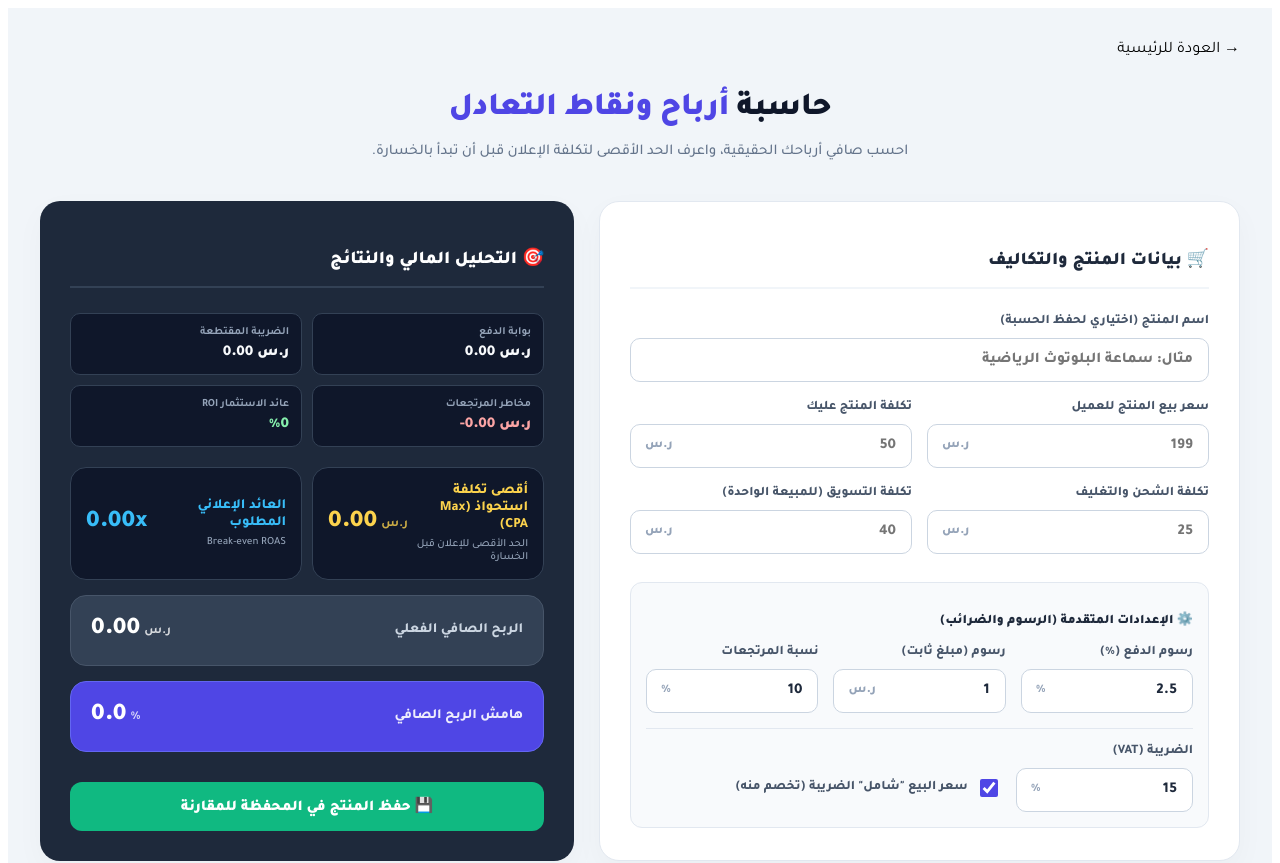
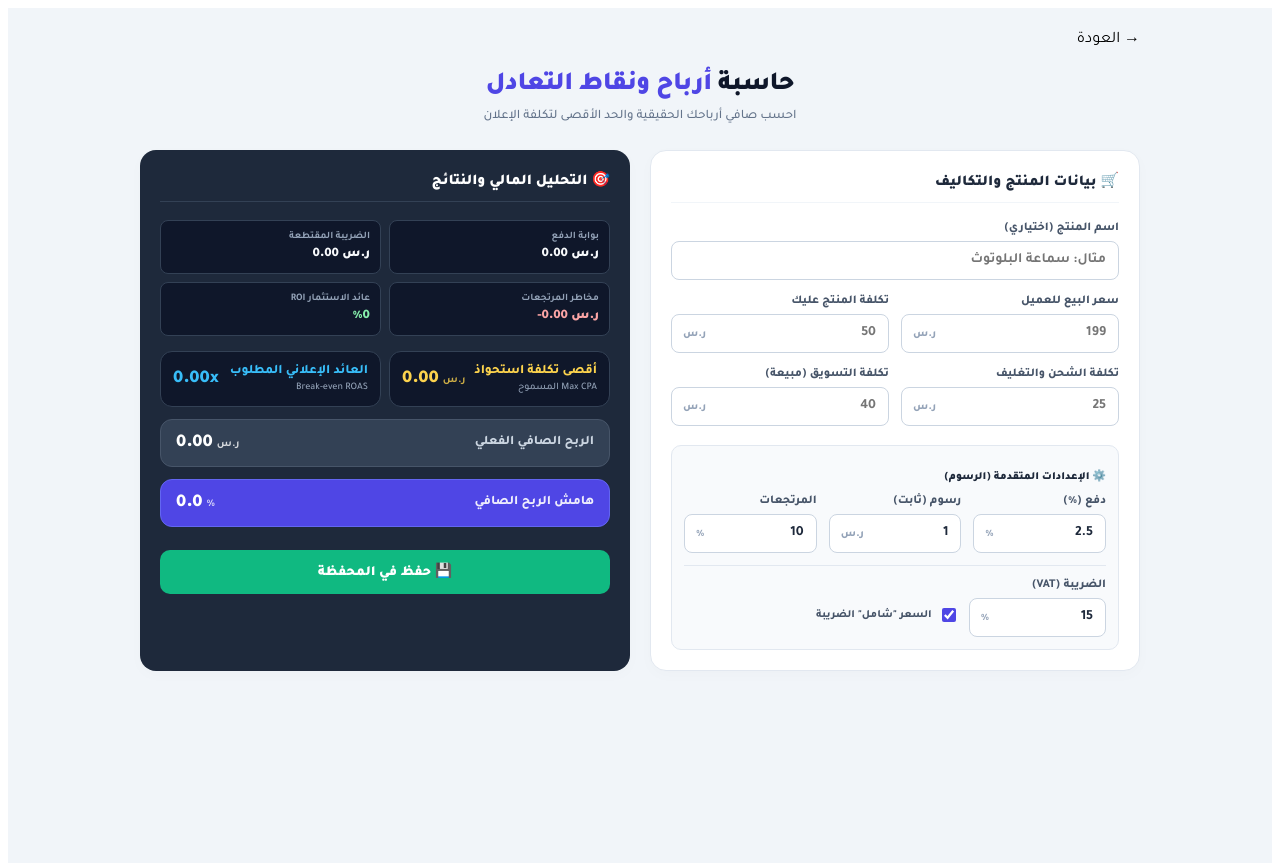
Before and after one commit to engaziasa-lang/engazia-app, a Next.js app: page /hub/profit in a window 1280 px wide. Shown: the top 863 px of the page. Built offline with nearby package versions, Linux system fonts and the light colour scheme.

Commit message:
Update page.tsx

```diff
--- a/app/hub/profit/page.tsx
+++ b/app/hub/profit/page.tsx
@@ -81,13 +81,13 @@ export default function ProfitCalculator() {
     // 1. حساب رسوم الدفع (النسبة + الرسوم الثابتة)
     const paymentFees = (sPrice * (paymentFeePercent / 100)) + paymentFeeFixed;
 
-    // 2. حساب الضريبة (تعتمد على هل السعر شامل أم غير شامل)
+    // 2. حساب الضريبة
     const taxValue = taxPercent / 100;
     const taxAmount = isTaxInclusive
-      ? sPrice - (sPrice / (1 + taxValue)) // استخراج الضريبة من السعر الشامل
-      : sPrice * taxValue; // حساب الضريبة كإضافة على السعر
+      ? sPrice - (sPrice / (1 + taxValue))
+      : sPrice * taxValue;
 
-    // 3. حساب تكلفة المرتجعات التقديرية (من تكلفة المنتج والشحن فقط)
+    // 3. حساب تكلفة المرتجعات التقديرية
     const returnsCost = (pCost + sCost) * (returnRate / 100);
 
     // 4. إجمالي التكاليف الأساسية (بدون إعلانات)
@@ -150,7 +150,6 @@ export default function ProfitCalculator() {
     const updatedList = [newProduct, ...savedProducts];
     setSavedProducts(updatedList);
     localStorage.setItem('engazia_profit_products_v2', JSON.stringify(updatedList));
-
     setProductName('');
   };
 
@@ -209,101 +208,105 @@ export default function ProfitCalculator() {
       <style jsx>{`
         @import url('https://fonts.googleapis.com/css2?family=Tajawal:wght@400;500;700;800;900&display=swap');
 
-        .tool-container { background-color: #f1f5f9; min-height: 100vh; font-family: 'Tajawal', sans-serif; direction: rtl; padding: 30px 20px 70px; }
+        .tool-container { background-color: #f1f5f9; min-height: 100vh; font-family: 'Tajawal', sans-serif; direction: rtl; padding: 20px 15px 40px; }
 
-        .header { max-width: 1200px; margin: 0 auto 30px; display: flex; justify-content: space-between; align-items: center; }
-        .back-btn { background: #ffffff; color: #475569; padding: 10px 20px; border-radius: 10px; font-weight: 800; font-size: 14px; border: 1px solid #cbd5e1; transition: all 0.2s; display: flex; align-items: center; gap: 8px; }
+        .header { max-width: 1000px; margin: 0 auto 20px; display: flex; justify-content: space-between; align-items: center; }
+        .back-btn { background: #ffffff; color: #475569; padding: 8px 16px; border-radius: 8px; font-weight: 800; font-size: 13px; border: 1px solid #cbd5e1; transition: all 0.2s; display: flex; align-items: center; gap: 6px; }
         .back-btn:hover { background: #e2e8f0; color: #0f172a; }
 
-        .tool-title { text-align: center; margin-bottom: 40px; }
-        .tool-title h1 { font-size: 32px; font-weight: 900; color: #0f172a; margin-bottom: 10px; letter-spacing: -0.5px; }
+        .tool-title { text-align: center; margin-bottom: 25px; }
+        .tool-title h1 { font-size: 26px; font-weight: 900; color: #0f172a; margin-bottom: 8px; letter-spacing: -0.5px; }
         .tool-title span { color: #4f46e5; }
-        .tool-title p { color: #64748b; font-size: 15px; font-weight: 500; }
+        .tool-title p { color: #64748b; font-size: 13px; font-weight: 500; margin: 0; }
 
-        .main-grid { display: grid; grid-template-columns: 1.2fr 1fr; gap: 25px; max-width: 1200px; margin: 0 auto 40px; }
+        .main-grid { display: grid; grid-template-columns: 1fr 1fr; gap: 20px; max-width: 1000px; margin: 0 auto 30px; }
 
-        .panel { background: #ffffff; border-radius: 20px; padding: 30px; border: 1px solid #e2e8f0; box-shadow: 0 10px 30px rgba(0,0,0,0.03); }
-        .panel h2 { font-size: 18px; font-weight: 900; color: #1e293b; margin-bottom: 25px; display: flex; align-items: center; gap: 10px; border-bottom: 2px solid #f1f5f9; padding-bottom: 15px; }
+        .panel { background: #ffffff; border-radius: 16px; padding: 20px; border: 1px solid #e2e8f0; box-shadow: 0 4px 15px rgba(0,0,0,0.02); }
+        .panel h2 { font-size: 15px; font-weight: 900; color: #1e293b; margin-bottom: 18px; margin-top: 0; display: flex; align-items: center; gap: 8px; border-bottom: 1px solid #f1f5f9; padding-bottom: 10px; }
 
-        .input-group { margin-bottom: 18px; }
-        .input-group label { display: flex; justify-content: space-between; font-size: 13px; font-weight: 800; color: #475569; margin-bottom: 8px; }
+        .input-group { margin-bottom: 14px; }
+        .input-group label { display: flex; justify-content: space-between; font-size: 12px; font-weight: 800; color: #475569; margin-bottom: 6px; }
         .input-wrapper { position: relative; }
-        .input-wrapper input { width: 100%; padding: 12px 15px 12px 45px; border-radius: 10px; border: 1px solid #cbd5e1; font-size: 15px; font-family: 'Tajawal', sans-serif; transition: border-color 0.2s; background: #fff; font-weight: 800; color: #1e293b; outline: none; box-sizing: border-box; }
-        .input-wrapper input:focus { border-color: #4f46e5; box-shadow: 0 0 0 3px rgba(79, 70, 229, 0.15); }
-        .input-wrapper .currency { position: absolute; left: 15px; top: 50%; transform: translateY(-50%); color: #94a3b8; font-weight: 800; font-size: 13px; direction: ltr; }
+        .input-wrapper input { width: 100%; padding: 10px 12px 10px 35px; border-radius: 8px; border: 1px solid #cbd5e1; font-size: 14px; font-family: 'Tajawal', sans-serif; transition: border-color 0.2s; background: #fff; font-weight: 700; color: #1e293b; outline: none; box-sizing: border-box; }
+        .input-wrapper input:focus { border-color: #4f46e5; box-shadow: 0 0 0 3px rgba(79, 70, 229, 0.1); }
+        .input-wrapper .currency { position: absolute; left: 12px; top: 50%; transform: translateY(-50%); color: #94a3b8; font-weight: 800; font-size: 11px; direction: ltr; }
 
-        .grid-2-cols { display: grid; grid-template-columns: 1fr 1fr; gap: 15px; }
-        .grid-3-cols { display: grid; grid-template-columns: 1fr 1fr 1fr; gap: 15px; }
+        .grid-2-cols { display: grid; grid-template-columns: 1fr 1fr; gap: 12px; }
+        .grid-3-cols { display: grid; grid-template-columns: repeat(auto-fit, minmax(80px, 1fr)); gap: 12px; }
 
         /* Results Panel Styling */
         .results-panel { background: #1e293b; border: none; color: #ffffff; position: relative; overflow: hidden; }
         .results-panel h2 { color: #ffffff; border-color: #334155; }
 
-        .result-box { background: #334155; padding: 20px; border-radius: 16px; margin-bottom: 15px; display: flex; justify-content: space-between; align-items: center; border: 1px solid #475569; transition: 0.3s; }
+        .result-box { background: #334155; padding: 12px 15px; border-radius: 12px; margin-bottom: 12px; display: flex; justify-content: space-between; align-items: center; border: 1px solid #475569; transition: 0.3s; }
         .result-box.highlight { background: #4f46e5; border-color: #6366f1; }
         .result-box.warning { background: #7f1d1d; border-color: #991b1b; }
         .result-box.success { background: #14532d; border-color: #166534; }
 
-        .result-label { font-size: 14px; font-weight: 800; color: #cbd5e1; display: flex; flex-direction: column; }
-        .result-label small { font-size: 11px; color: #94a3b8; font-weight: 500; margin-top: 4px; }
+        .result-label { font-size: 13px; font-weight: 800; color: #cbd5e1; display: flex; flex-direction: column; }
+        .result-label small { font-size: 10px; color: #94a3b8; font-weight: 500; margin-top: 2px; }
         .highlight .result-label, .warning .result-label, .success .result-label { color: #ffffff; opacity: 0.9; }
         .highlight .result-label small { color: #e0e7ff; }
 
-        .result-value { font-size: 24px; font-weight: 900; color: #ffffff; display: flex; align-items: baseline; gap: 4px; direction: ltr; }
-        .result-value span { font-size: 13px; font-weight: 700; opacity: 0.8; }
+        .result-value { font-size: 18px; font-weight: 900; color: #ffffff; display: flex; align-items: baseline; gap: 4px; direction: ltr; }
+        .result-value span { font-size: 11px; font-weight: 700; opacity: 0.8; }
 
-        .details-grid { display: grid; grid-template-columns: 1fr 1fr; gap: 10px; margin-bottom: 20px; }
-        .detail-item { background: #0f172a; padding: 12px; border-radius: 10px; border: 1px solid #334155; display: flex; flex-direction: column; gap: 5px; }
-        .detail-label { font-size: 11px; color: #94a3b8; font-weight: 700; }
-        .detail-val { font-size: 15px; font-weight: 900; color: #f8fafc; direction: ltr; text-align: right; }
+        .details-grid { display: grid; grid-template-columns: 1fr 1fr; gap: 8px; margin-bottom: 15px; }
+        .detail-item { background: #0f172a; padding: 10px; border-radius: 8px; border: 1px solid #334155; display: flex; flex-direction: column; gap: 4px; }
+        .detail-label { font-size: 10px; color: #94a3b8; font-weight: 700; }
+        .detail-val { font-size: 13px; font-weight: 900; color: #f8fafc; direction: ltr; text-align: right; }
 
-        .btn-save { background: #10b981; color: #fff; border: none; padding: 14px; width: 100%; border-radius: 12px; font-size: 15px; font-weight: 900; cursor: pointer; transition: 0.2s; margin-top: 10px; font-family: 'Tajawal', sans-serif; }
-        .btn-save:hover { background: #059669; transform: translateY(-2px); box-shadow: 0 10px 20px rgba(16, 185, 129, 0.2); }
+        .btn-save { background: #10b981; color: #fff; border: none; padding: 12px; width: 100%; border-radius: 10px; font-size: 14px; font-weight: 900; cursor: pointer; transition: 0.2s; margin-top: 8px; font-family: 'Tajawal', sans-serif; }
+        .btn-save:hover { background: #059669; transform: translateY(-2px); box-shadow: 0 4px 10px rgba(16, 185, 129, 0.2); }
 
         /* Saved Products Grid */
-        .saved-section-title { font-size: 20px; font-weight: 900; color: #1e293b; margin-bottom: 20px; max-width: 1200px; margin: 0 auto; display: flex; align-items: center; justify-content: space-between; }
-        .btn-export { background: #fff; border: 1px solid #cbd5e1; padding: 8px 16px; border-radius: 8px; font-size: 13px; font-weight: 800; color: #475569; cursor: pointer; transition: 0.2s; }
+        .saved-section-title { font-size: 16px; font-weight: 900; color: #1e293b; margin-bottom: 15px; max-width: 1000px; margin: 0 auto; display: flex; align-items: center; justify-content: space-between; }
+        .btn-export { background: #fff; border: 1px solid #cbd5e1; padding: 6px 12px; border-radius: 6px; font-size: 11px; font-weight: 800; color: #475569; cursor: pointer; transition: 0.2s; }
         .btn-export:hover { background: #f8fafc; border-color: #94a3b8; color: #0f172a; }
 
-        .saved-grid { display: grid; grid-template-columns: repeat(auto-fill, minmax(300px, 1fr)); gap: 20px; max-width: 1200px; margin: 0 auto; }
+        .saved-grid { display: grid; grid-template-columns: repeat(auto-fill, minmax(250px, 1fr)); gap: 15px; max-width: 1000px; margin: 0 auto; }
 
-        .product-card { background: #fff; border: 1px solid #e2e8f0; border-radius: 16px; padding: 20px; position: relative; transition: 0.2s; box-shadow: 0 4px 15px rgba(0,0,0,0.02); }
-        .product-card:hover { border-color: #cbd5e1; transform: translateY(-3px); box-shadow: 0 10px 25px rgba(0,0,0,0.05); }
-        .product-card.status-good { border-top: 4px solid #10b981; }
-        .product-card.status-warn { border-top: 4px solid #f59e0b; }
-        .product-card.status-bad { border-top: 4px solid #ef4444; }
+        .product-card { background: #fff; border: 1px solid #e2e8f0; border-radius: 12px; padding: 15px; position: relative; transition: 0.2s; box-shadow: 0 2px 10px rgba(0,0,0,0.02); }
+        .product-card:hover { border-color: #cbd5e1; transform: translateY(-2px); box-shadow: 0 6px 15px rgba(0,0,0,0.04); }
+        .product-card.status-good { border-top: 3px solid #10b981; }
+        .product-card.status-warn { border-top: 3px solid #f59e0b; }
+        .product-card.status-bad { border-top: 3px solid #ef4444; }
 
-        .pc-header { display: flex; justify-content: space-between; align-items: flex-start; margin-bottom: 15px; }
-        .pc-title { font-size: 16px; font-weight: 900; color: #0f172a; margin: 0; }
-        .pc-price { font-size: 13px; color: #64748b; font-weight: 700; }
+        .pc-header { display: flex; justify-content: space-between; align-items: flex-start; margin-bottom: 12px; }
+        .pc-title { font-size: 14px; font-weight: 900; color: #0f172a; margin: 0; }
+        .pc-price { font-size: 11px; color: #64748b; font-weight: 700; margin-top: 2px; display: block; }
 
-        .pc-actions { display: flex; gap: 8px; }
-        .pc-btn { width: 32px; height: 32px; border-radius: 8px; cursor: pointer; display: flex; align-items: center; justify-content: center; transition: 0.2s; border: none; font-size: 14px; }
+        .pc-actions { display: flex; gap: 6px; }
+        .pc-btn { width: 26px; height: 26px; border-radius: 6px; cursor: pointer; display: flex; align-items: center; justify-content: center; transition: 0.2s; border: none; font-size: 12px; }
         .pc-btn-edit { background: #e0e7ff; color: #4f46e5; }
         .pc-btn-edit:hover { background: #c7d2fe; }
         .pc-btn-delete { background: #fee2e2; color: #ef4444; }
         .pc-btn-delete:hover { background: #ef4444; color: #fff; }
 
-        .pc-stats { display: flex; flex-direction: column; gap: 10px; background: #f8fafc; padding: 15px; border-radius: 12px; }
-        .pc-stat-row { display: flex; justify-content: space-between; align-items: center; font-size: 13px; font-weight: 800; }
+        .pc-stats { display: flex; flex-direction: column; gap: 8px; background: #f8fafc; padding: 12px; border-radius: 8px; }
+        .pc-stat-row { display: flex; justify-content: space-between; align-items: center; font-size: 11px; font-weight: 800; }
 
-        .badge { padding: 4px 8px; border-radius: 6px; font-size: 11px; font-weight: 900; }
+        .badge { padding: 3px 6px; border-radius: 4px; font-size: 10px; font-weight: 900; }
         .bg-green { background: #dcfce7; color: #166534; }
         .bg-yellow { background: #fef3c7; color: #92400e; }
         .bg-red { background: #fee2e2; color: #991b1b; }
 
-        @media(max-width: 900px) { .main-grid { grid-template-columns: 1fr; } }
+        /* الشاشات المتوسطة والصغيرة */
+        @media(max-width: 800px) {
+          .main-grid { grid-template-columns: 1fr; gap: 15px; }
+          .tool-container { padding: 15px 10px 30px; }
+        }
       `}</style>
 
       <div className="header">
         <Link href="/hub" className="back-btn">
-          <span>→</span> العودة للرئيسية
+          <span>→</span> العودة
         </Link>
       </div>
 
       <div className="tool-title">
         <h1>حاسبة <span>أرباح ونقاط التعادل</span></h1>
-        <p>احسب صافي أرباحك الحقيقية، واعرف الحد الأقصى لتكلفة الإعلان قبل أن تبدأ بالخسارة.</p>
+        <p>احسب صافي أرباحك الحقيقية والحد الأقصى لتكلفة الإعلان</p>
       </div>
 
       <div className="main-grid">
@@ -312,15 +315,15 @@ export default function ProfitCalculator() {
           <h2>🛒 بيانات المنتج والتكاليف</h2>
 
           <div className="input-group">
-            <label>اسم المنتج (اختياري لحفظ الحسبة)</label>
+            <label>اسم المنتج (اختياري)</label>
             <div className="input-wrapper">
-              <input type="text" value={productName} onChange={(e) => setProductName(e.target.value)} placeholder="مثال: سماعة البلوتوث الرياضية" />
+              <input type="text" value={productName} onChange={(e) => setProductName(e.target.value)} placeholder="مثال: سماعة البلوتوث" />
             </div>
           </div>
 
           <div className="grid-2-cols">
             <div className="input-group">
-              <label>سعر بيع المنتج للعميل</label>
+              <label>سعر البيع للعميل</label>
               <div className="input-wrapper">
                 <input type="number" min="0" value={sellingPrice} onChange={(e) => setSellingPrice(Number(e.target.value))} placeholder="199" />
                 <span className="currency">ر.س</span>
@@ -344,7 +347,7 @@ export default function ProfitCalculator() {
               </div>
             </div>
             <div className="input-group">
-              <label>تكلفة التسويق (للمبيعة الواحدة)</label>
+              <label>تكلفة التسويق (مبيعة)</label>
               <div className="input-wrapper">
                 <input type="number" min="0" value={adSpend} onChange={(e) => setAdSpend(Number(e.target.value))} placeholder="40" />
                 <span className="currency">ر.س</span>
@@ -352,26 +355,26 @@ export default function ProfitCalculator() {
             </div>
           </div>
 
-          <div style={{ background: '#f8fafc', padding: '15px', borderRadius: '12px', border: '1px solid #e2e8f0', marginTop: '10px' }}>
-            <h3 style={{ fontSize: '13px', color: '#1e293b', marginBottom: '15px', fontWeight: 900 }}>⚙️ الإعدادات المتقدمة (الرسوم والضرائب)</h3>
+          <div style={{ background: '#f8fafc', padding: '12px', borderRadius: '10px', border: '1px solid #e2e8f0', marginTop: '5px' }}>
+            <h3 style={{ fontSize: '11px', color: '#1e293b', marginBottom: '10px', fontWeight: 900 }}>⚙️ الإعدادات المتقدمة (الرسوم)</h3>
 
             <div className="grid-3-cols">
               <div className="input-group" style={{ marginBottom: 0 }}>
-                <label>رسوم الدفع (%)</label>
+                <label>دفع (%)</label>
                 <div className="input-wrapper">
                   <input type="number" step="0.1" value={paymentFeePercent} onChange={(e) => setPaymentFeePercent(Number(e.target.value))} />
                   <span className="currency">%</span>
                 </div>
               </div>
               <div className="input-group" style={{ marginBottom: 0 }}>
-                <label>رسوم (مبلغ ثابت)</label>
+                <label>رسوم (ثابت)</label>
                 <div className="input-wrapper">
                   <input type="number" step="0.1" value={paymentFeeFixed} onChange={(e) => setPaymentFeeFixed(Number(e.target.value))} />
                   <span className="currency">ر.س</span>
                 </div>
               </div>
               <div className="input-group" style={{ marginBottom: 0 }}>
-                <label>نسبة المرتجعات</label>
+                <label>المرتجعات</label>
                 <div className="input-wrapper">
                   <input type="number" value={returnRate} onChange={(e) => setReturnRate(Number(e.target.value))} />
                   <span className="currency">%</span>
@@ -379,7 +382,7 @@ export default function ProfitCalculator() {
               </div>
             </div>
 
-            <div style={{ marginTop: '15px', paddingTop: '15px', borderTop: '1px solid #e2e8f0', display: 'flex', gap: '15px', alignItems: 'center' }}>
+            <div style={{ marginTop: '12px', paddingTop: '12px', borderTop: '1px solid #e2e8f0', display: 'flex', gap: '10px', alignItems: 'center' }}>
               <div className="input-group" style={{ marginBottom: 0, flex: 1 }}>
                 <label>الضريبة (VAT)</label>
                 <div className="input-wrapper">
@@ -387,9 +390,9 @@ export default function ProfitCalculator() {
                   <span className="currency">%</span>
                 </div>
               </div>
-              <label style={{ display: 'flex', alignItems: 'center', gap: '8px', cursor: 'pointer', fontSize: '13px', fontWeight: 800, color: '#475569', flex: 2, marginTop: '20px' }}>
-                <input type="checkbox" checked={isTaxInclusive} onChange={(e) => setIsTaxInclusive(e.target.checked)} style={{ width: '18px', height: '18px', accentColor: '#4f46e5' }} />
-                سعر البيع "شامل" الضريبة (تخصم منه)
+              <label style={{ display: 'flex', alignItems: 'center', gap: '6px', cursor: 'pointer', fontSize: '11px', fontWeight: 800, color: '#475569', flex: 2, marginTop: '15px' }}>
+                <input type="checkbox" checked={isTaxInclusive} onChange={(e) => setIsTaxInclusive(e.target.checked)} style={{ width: '14px', height: '14px', accentColor: '#4f46e5' }} />
+                السعر "شامل" الضريبة
               </label>
             </div>
           </div>
@@ -418,18 +421,18 @@ export default function ProfitCalculator() {
             </div>
           </div>
 
-          <div className="grid-2-cols" style={{ gap: '10px' }}>
-            <div className="result-box" style={{ background: '#0f172a', borderColor: '#334155', padding: '15px' }}>
+          <div className="grid-2-cols" style={{ gap: '8px' }}>
+            <div className="result-box" style={{ background: '#0f172a', borderColor: '#334155', padding: '12px' }}>
               <span className="result-label" style={{ color: '#fcd34d' }}>
-                أقصى تكلفة استحواذ (Max CPA)
-                <small>الحد الأقصى للإعلان قبل الخسارة</small>
+                أقصى تكلفة استحواذ
+                <small>Max CPA المسموح</small>
               </span>
               <span className="result-value" style={{ color: '#fcd34d' }}>
                 {results.maxCPA.toFixed(2)} <span>ر.س</span>
               </span>
             </div>
 
-            <div className="result-box" style={{ background: '#0f172a', borderColor: '#334155', padding: '15px' }}>
+            <div className="result-box" style={{ background: '#0f172a', borderColor: '#334155', padding: '12px' }}>
               <span className="result-label" style={{ color: '#38bdf8' }}>
                 العائد الإعلاني المطلوب
                 <small>Break-even ROAS</small>
@@ -447,7 +450,7 @@ export default function ProfitCalculator() {
             </span>
           </div>
 
-          <div className="result-box highlight" style={{ marginBottom: '20px' }}>
+          <div className="result-box highlight" style={{ marginBottom: '15px' }}>
             <span className="result-label">هامش الربح الصافي</span>
             <span className="result-value">
               {results.profitMargin.toFixed(1)} <span>%</span>
@@ -455,7 +458,7 @@ export default function ProfitCalculator() {
           </div>
 
           <button className="btn-save" onClick={saveProduct}>
-            💾 حفظ المنتج في المحفظة للمقارنة
+            💾 حفظ في المحفظة
           </button>
         </div>
       </div>
@@ -464,8 +467,8 @@ export default function ProfitCalculator() {
       {savedProducts.length > 0 && (
         <>
           <div className="saved-section-title">
-            <span>💼 محفظة المنتجات والمقارنة ({savedProducts.length})</span>
-            <button className="btn-export" onClick={exportToCSV}>📥 تصدير الإحصائيات (Excel)</button>
+            <span>💼 المحفظة ({savedProducts.length})</span>
+            <button className="btn-export" onClick={exportToCSV}>📥 تصدير Excel</button>
           </div>
           <div className="saved-grid">
             {savedProducts.map((prod) => (
@@ -492,10 +495,10 @@ export default function ProfitCalculator() {
                   <div className="pc-stat-row">
                     <span style={{ color: '#475569' }}>Max CPA / ROAS:</span>
                     <span style={{ color: '#0f172a', direction: 'ltr' }}>
-                      <span style={{ color: '#f59e0b' }}>{prod.maxCPA.toFixed(0)} ر.س</span> / <span style={{ color: '#38bdf8' }}>{prod.breakEvenROAS.toFixed(1)}x</span>
+                      <span style={{ color: '#f59e0b' }}>{prod.maxCPA.toFixed(0)}</span> / <span style={{ color: '#38bdf8' }}>{prod.breakEvenROAS.toFixed(1)}x</span>
                     </span>
                   </div>
-                  <div className="pc-stat-row" style={{ marginTop: '5px', paddingTop: '10px', borderTop: '1px dashed #cbd5e1' }}>
+                  <div className="pc-stat-row" style={{ marginTop: '4px', paddingTop: '8px', borderTop: '1px dashed #cbd5e1' }}>
                     <span style={{ color: '#475569' }}>الهامش الربحي:</span>
                     <span className={`badge ${prod.profitMargin >= 20 ? 'bg-green' : prod.profitMargin > 0 ? 'bg-yellow' : 'bg-red'}`} style={{ direction: 'ltr' }}>
                       {prod.profitMargin.toFixed(1)}%
```
